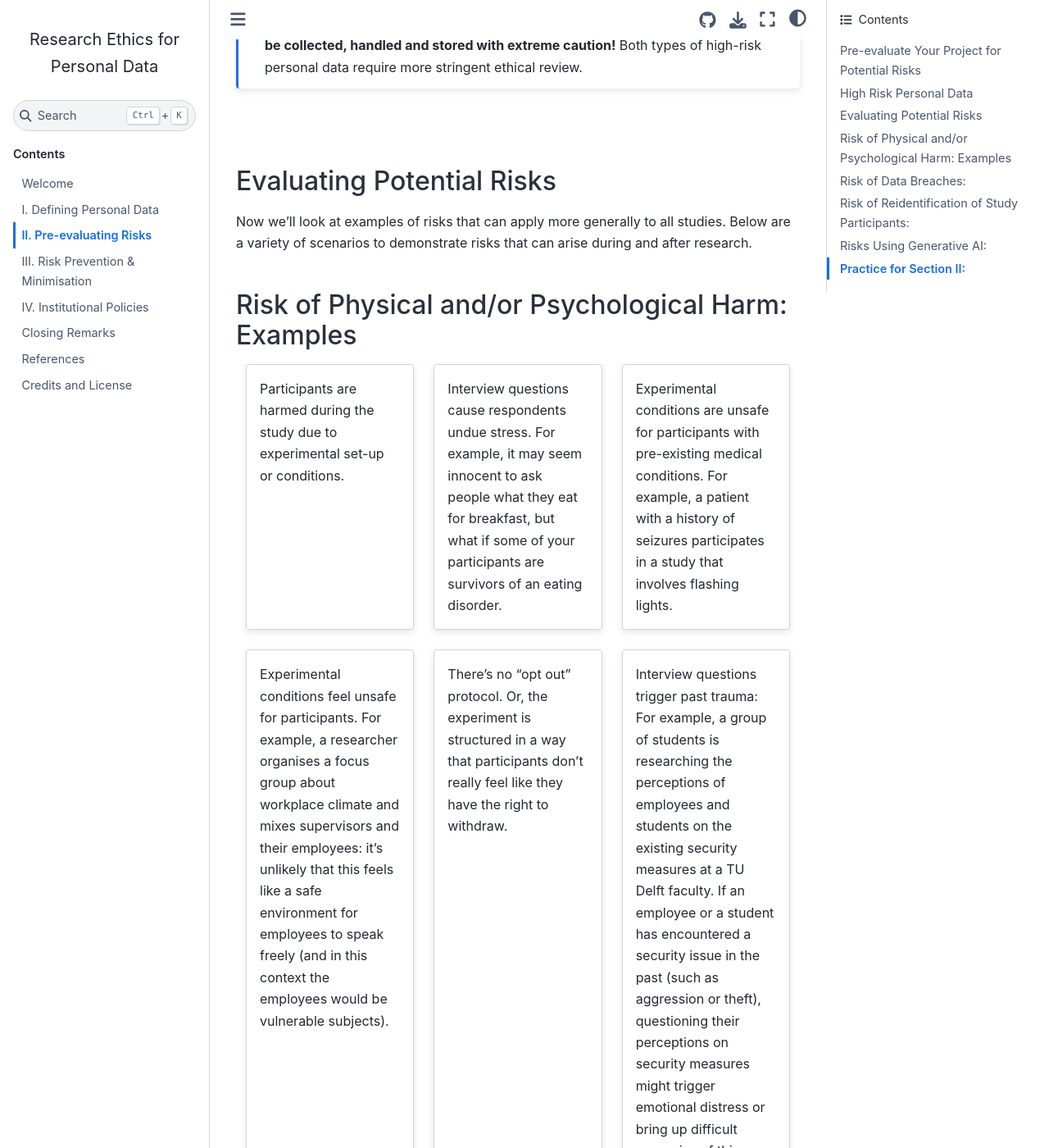
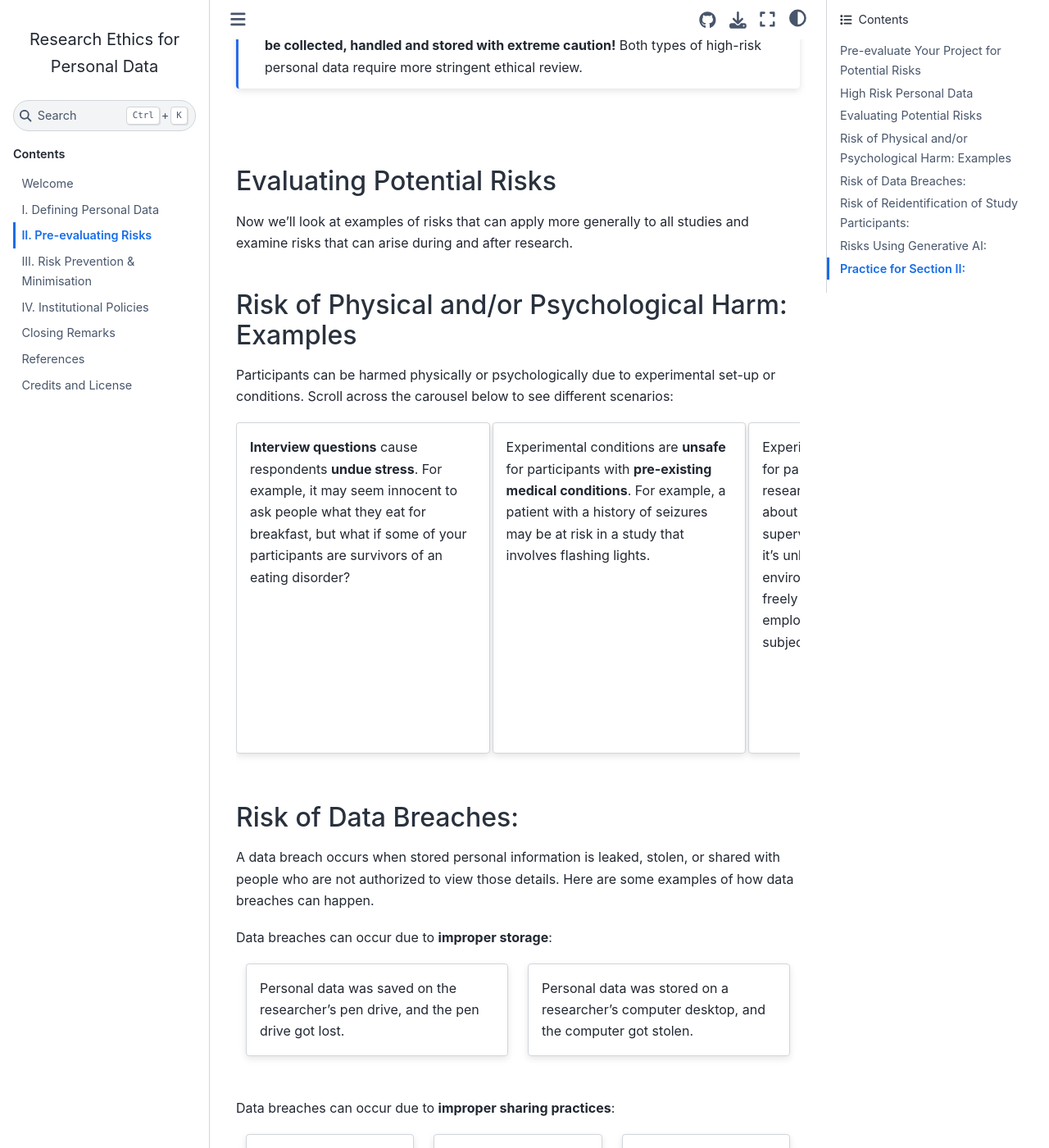
Before and after one commit to tu-delft-library/BSc_Research_Ethics_for_Personal_Data, a Jupyter Book: the page built from book/risks.md, in a window 1280 px wide and 1400 px high, scrolled down 2689 px. Shown: the whole window at 82% size. Built offline with Jupyter Book 1.0.4 settings and Sphinx 7.4.7 and the Sphinx Book theme 1.1.4, drawn with Linux system fonts in a browser that asks for light colours; comment, search, counter and statistics services are not loaded; some of the changed text lies outside the part shown.

Commit message:
added carousel and fixed third card in grid

```diff
--- a/book/risks.md
+++ b/book/risks.md
@@ -22,7 +22,7 @@ Some types of personal data are extra sensitive and therefore carry more risk. T
 
 
 
-### SPECIAL CATEGORIES:
+### HIGH RISK: SPECIAL CATEGORIES
 **Special categories** of personal data flag **increased risk** because the information could **endanger participants** if disclosed in certain contexts. Special categories require **careful ethical considerations** because a breach could put participants in physical danger, lead to social discrimination, result in persecution, or cause harm to their reputation.  Therefore, these pieces of information require a higher degree of caution and protection than other types of personal data (even if the data is indirectly identifiable). The following types of information fall under special categories of personal data, with examples of what can happen if this sensitive data is leaked.
 
 1. **Racial or ethnic origin**: The policies of a government target and segregate members of a certain ethnic group. If a participant's ethnicity were leaked, it could lead to their persecution.
@@ -40,7 +40,7 @@ Some types of personal data are extra sensitive and therefore carry more risk. T
 7. **Genetic information**: People with a predisposition to an adult-onset genetic disorder could be excluded from future job promotions if their genetic data were exposed publicly.
 
 
-### VULNERABLE SUBJECTS:
+### HIGH RISK: VULNERABLE SUBJECTS
 
 **Vulnerable subjects** are defined as **people who cannot freely give their consent to participate** in a study or who cannot fully protect their own interests, for example due to a **power imbalance, dependency, age, or health conditions**. Vulnerable subjects include people who are not competent to give their consent, as well as groups that could face very **adverse consequences** if their personal data were leaked. Here are two examples of vulnerable subjects:
 
@@ -68,31 +68,28 @@ Similar to special categories, data from vulnerable subjects require special pro
 
 ## Evaluating Potential Risks
 
-Now we'll look at examples of risks that can apply more generally to all studies. Below are a variety of scenarios to demonstrate risks that can arise during and after research.
+Now we'll look at examples of risks that can apply more generally to all studies and examine risks that can arise during and after research.
 
 
 ## Risk of Physical and/or Psychological Harm: Examples
+Participants can be harmed physically or psychologically due to experimental set-up or conditions. Scroll across the carousel below to see different scenarios:
 
-::::{grid} 3
-:::{grid-item-card}
-Participants are harmed during the study due to experimental set-up or conditions.
+::::{card-carousel} 2
+
+:::{card}
+**Interview questions** cause respondents **undue stress**. For example, it may seem innocent to ask people what they eat for breakfast, but what if some of your participants are survivors of an eating disorder?
 :::
-:::{grid-item-card}
-Interview questions cause respondents undue stress. For example, it may seem innocent to ask people what they eat for breakfast, but what if some of your participants are survivors of an eating disorder.
+:::{card}
+Experimental conditions are **unsafe** for participants with **pre-existing medical conditions**. For example, a patient with a history of seizures may be at risk in a study that involves flashing lights.
 :::
-:::{grid-item-card}
-Experimental conditions are unsafe for participants with pre-existing medical conditions. For example, a patient with a history of seizures participates in a study that involves flashing lights.
+:::{card}
+Experimental conditions **feel unsafe** for participants. For example, a researcher organises a focus group about workplace climate and mixes supervisors and their employees: it's unlikely that this feels like a safe environment for employees to speak freely (and in this context the employees would be vulnerable subjects).
 :::
-::::
-::::{grid} 3
-:::{grid-item-card}
-Experimental conditions feel unsafe for participants. For example, a researcher organises a focus group about workplace climate and mixes supervisors and their employees: it's unlikely that this feels like a safe environment for employees to speak freely (and in this context the employees would be vulnerable subjects).
+:::{card}
+There's **no “opt out” protocol**. Or, the experiment is structured in a way that participants don't really feel like they have the right to withdraw.
 :::
-:::{grid-item-card}
-There's no “opt out” protocol. Or, the experiment is structured in a way that participants don't really feel like they have the right to withdraw.
-:::
-:::{grid-item-card}
-Interview questions trigger past trauma: For example, a group of students is researching the perceptions of employees and students on the existing security measures at a TU Delft faculty. If an employee or a student has encountered a security issue in the past (such as aggression or theft), questioning their perceptions on security measures might trigger emotional distress or bring up difficult memories of this negative experience.
+:::{card}
+Interview questions **trigger past trauma**: For example, a group of students is researching the perceptions of employees and students on the existing security measures at a TU Delft faculty. If an employee or a student has encountered a security issue in the past (such as aggression or theft), questioning their perceptions on security measures might **trigger emotional distress** or **bring up difficult memories** of this negative experience.
 :::
 ::::
 
@@ -120,6 +117,7 @@ A file containing personal data was shared more widely than intended when the re
 :::
 :::{grid-item-card}
 The data for a Bachelor's end project was shared with all of the students in the course instead of the small group of students working on the project.
+:::
 :::{grid-item-card}
 A researcher intended to share an anonymised dataset but accidentally shared the original/raw version with identifiable details.
 :::
```
